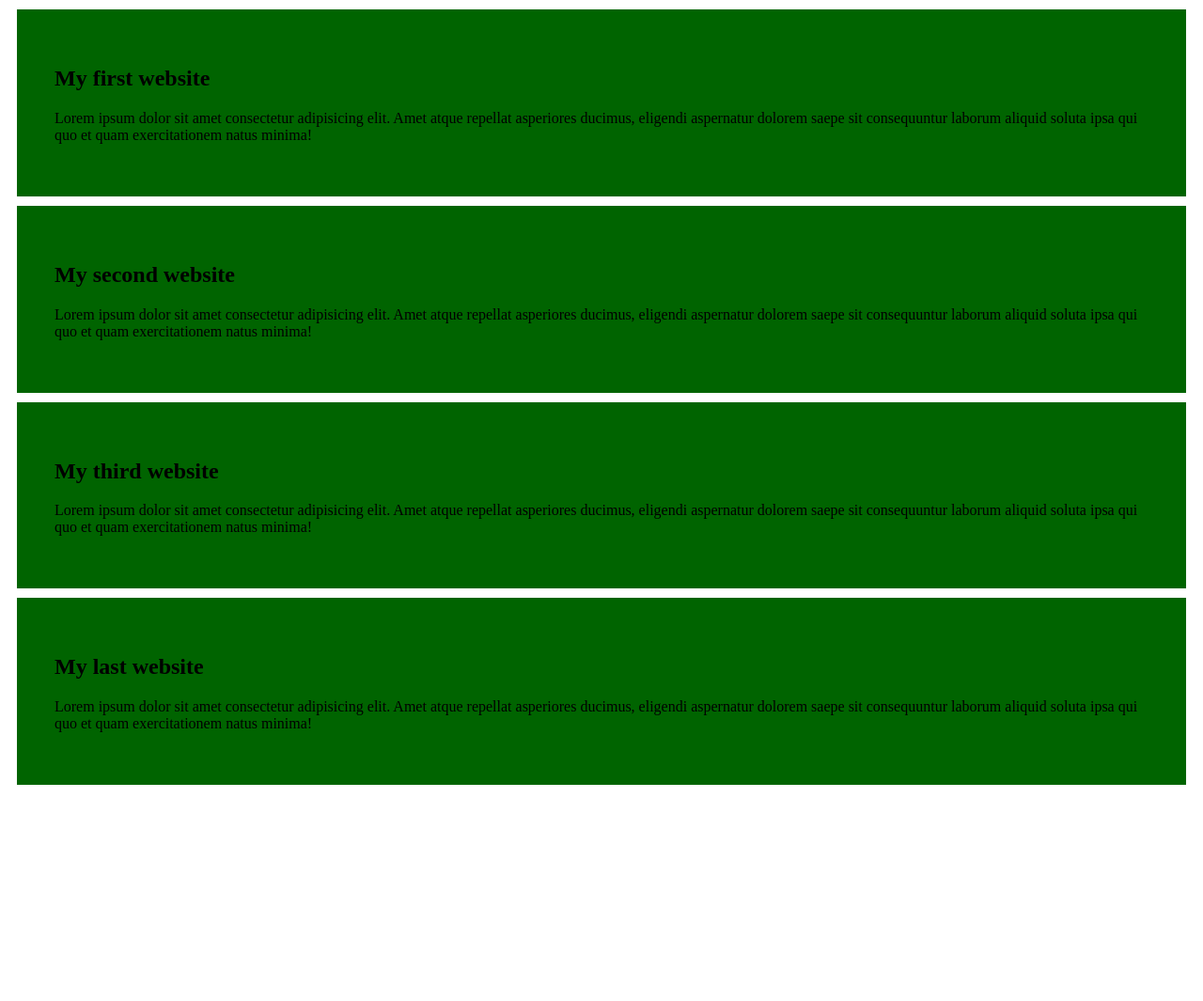
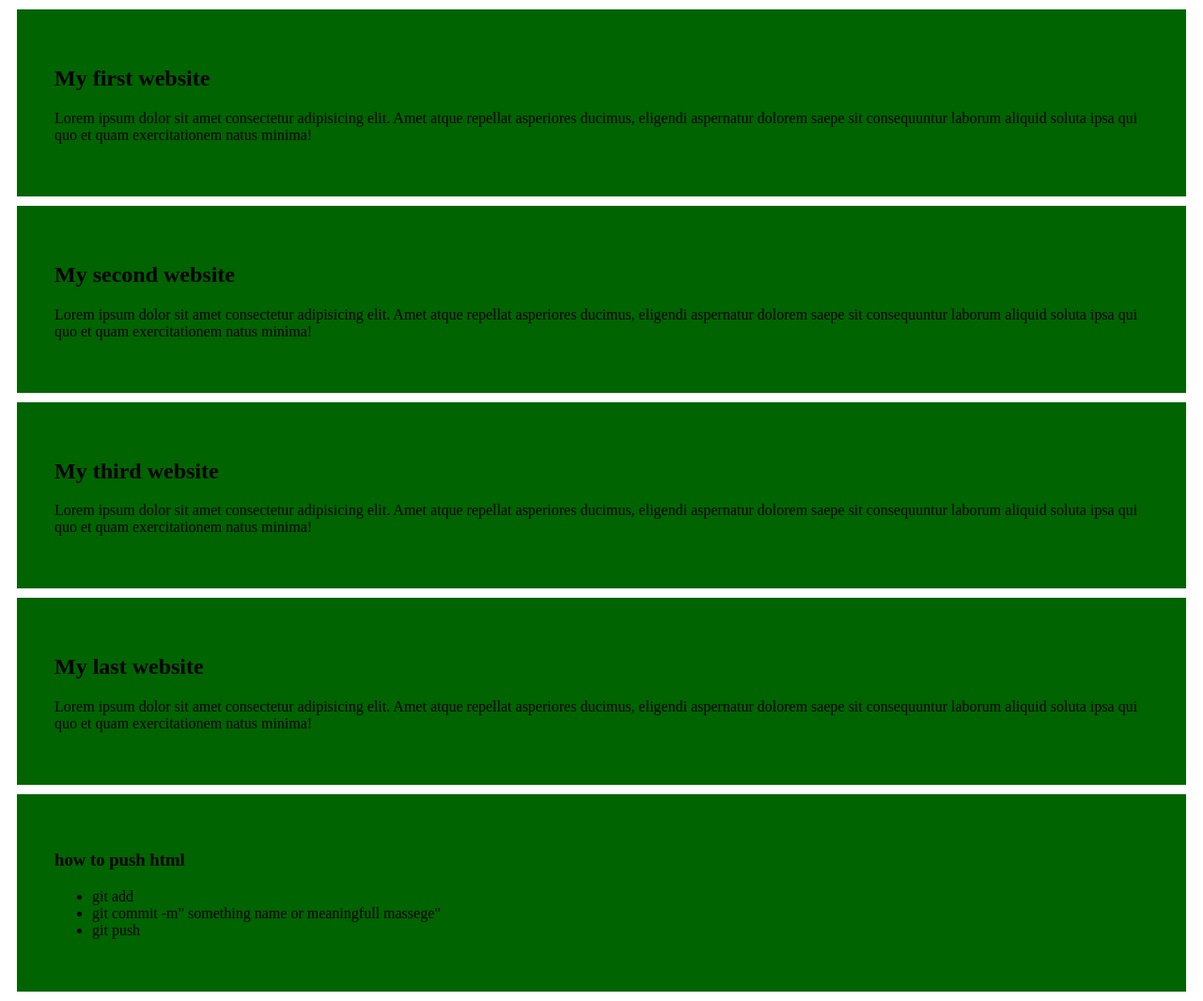
Before and after one commit to shb406/my-simple-repository, a plain HTML site: page fokinni.html in a window 1280 px wide. Shown: the whole page at 94% size. Before the commit the page ends 845 px from the top, so only its background shows below. Drawn offline with Linux system fonts and the light colour scheme.

Commit message:
new incremental

```diff
--- a/fokinni.html
+++ b/fokinni.html
@@ -11,6 +11,7 @@
         <h2> My first website </h2>
         <p> Lorem ipsum dolor sit amet consectetur adipisicing elit. Amet atque repellat asperiores ducimus, eligendi aspernatur dolorem saepe sit consequuntur laborum aliquid soluta ipsa qui quo et quam exercitationem natus minima!</p>
     </div>
+
 
     <div>
         <h2> My second website </h2>
@@ -26,6 +27,14 @@
         <h2> My last website </h2>
         <p> Lorem ipsum dolor sit amet consectetur adipisicing elit. Amet atque repellat asperiores ducimus, eligendi aspernatur dolorem saepe sit consequuntur laborum aliquid soluta ipsa qui quo et quam exercitationem natus minima!</p>
     </div>
+    <div>
+        <h3>how to push html</h3>
+        <ul>
+            <li> git add</li>
+            <li>git commit -m" something name or meaningfull massege"</li>
+            <li>git push</li>
+        </ul>
+    </div>
 
 </body>
 </html>
```
